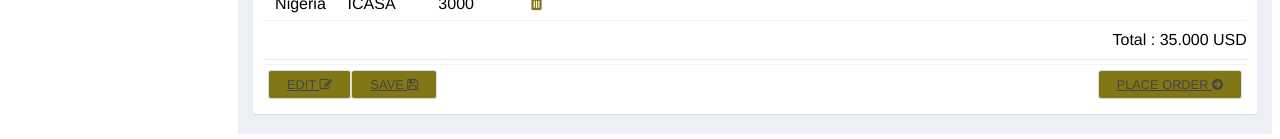
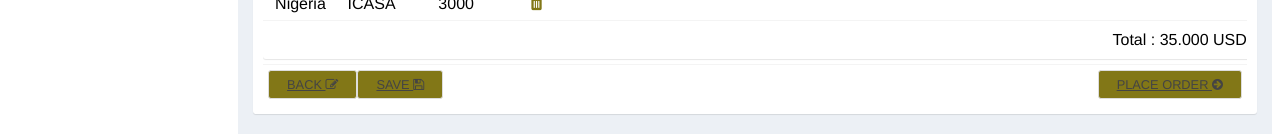
Before and after one commit to abdelgeek/angularConsultIt, an Angular app: page /quoteStep2 in a window 1280 px wide. Shown: the part 775-914 px from the top of the page. Built offline with nearby package versions, Linux system fonts and the light colour scheme; what angular-bootstrap-md would draw is missing.

Commit message:
last version that worked on 12/01/2018 after meeting with jbat

```diff
--- a/src/app/Customcomponents/quote-step2/quote-step2.component.html
+++ b/src/app/Customcomponents/quote-step2/quote-step2.component.html
@@ -164,7 +164,7 @@
 							<div class="box-footer clearfix">
 
 								<a href="getQuote-Step1.html" class="pull-left btn btn-default"
-									id="validateQuote">EDIT <i class="fa fa-edit"></i>
+									id="validateQuote">BACK <i class="fa fa-edit"></i>
 								</a> <a href="" class="pull-left btn btn-default" id="">SAVE <i
 									class="fa fa-floppy-o"></i></a>
 
```
